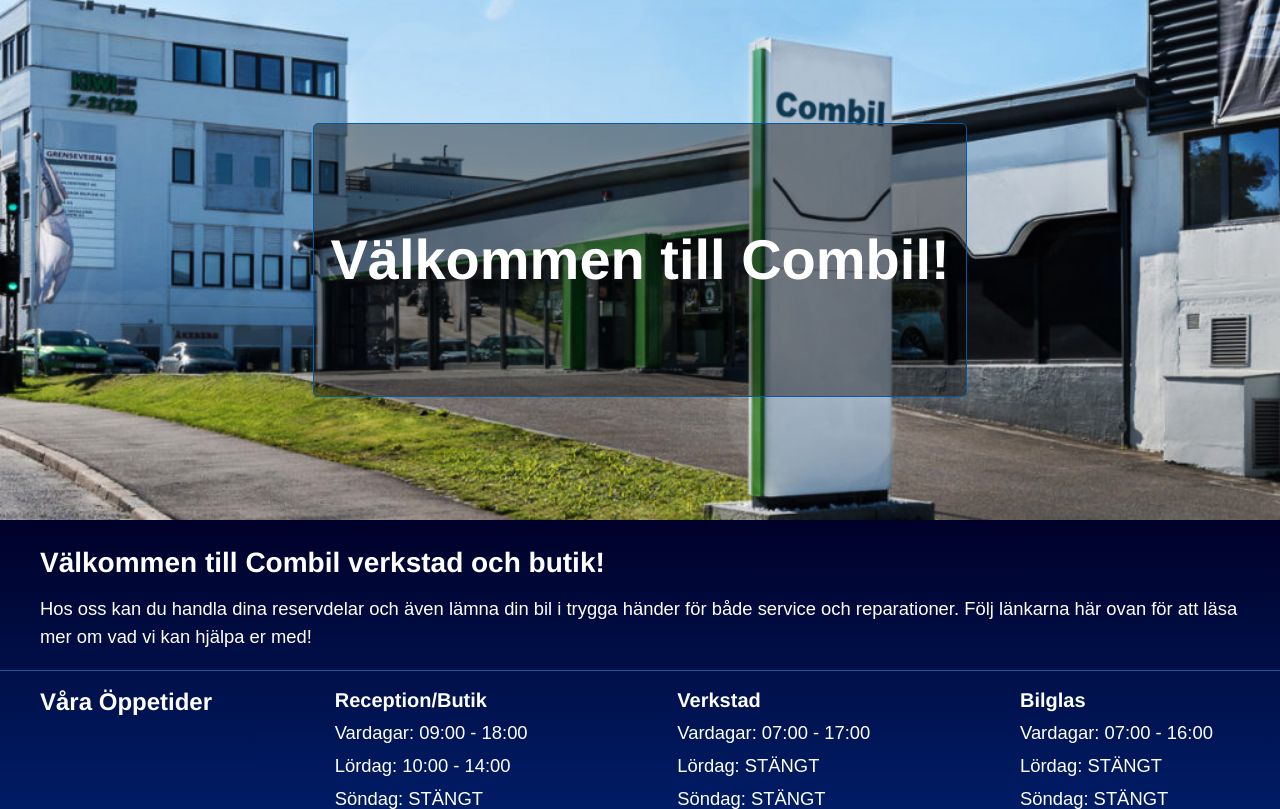
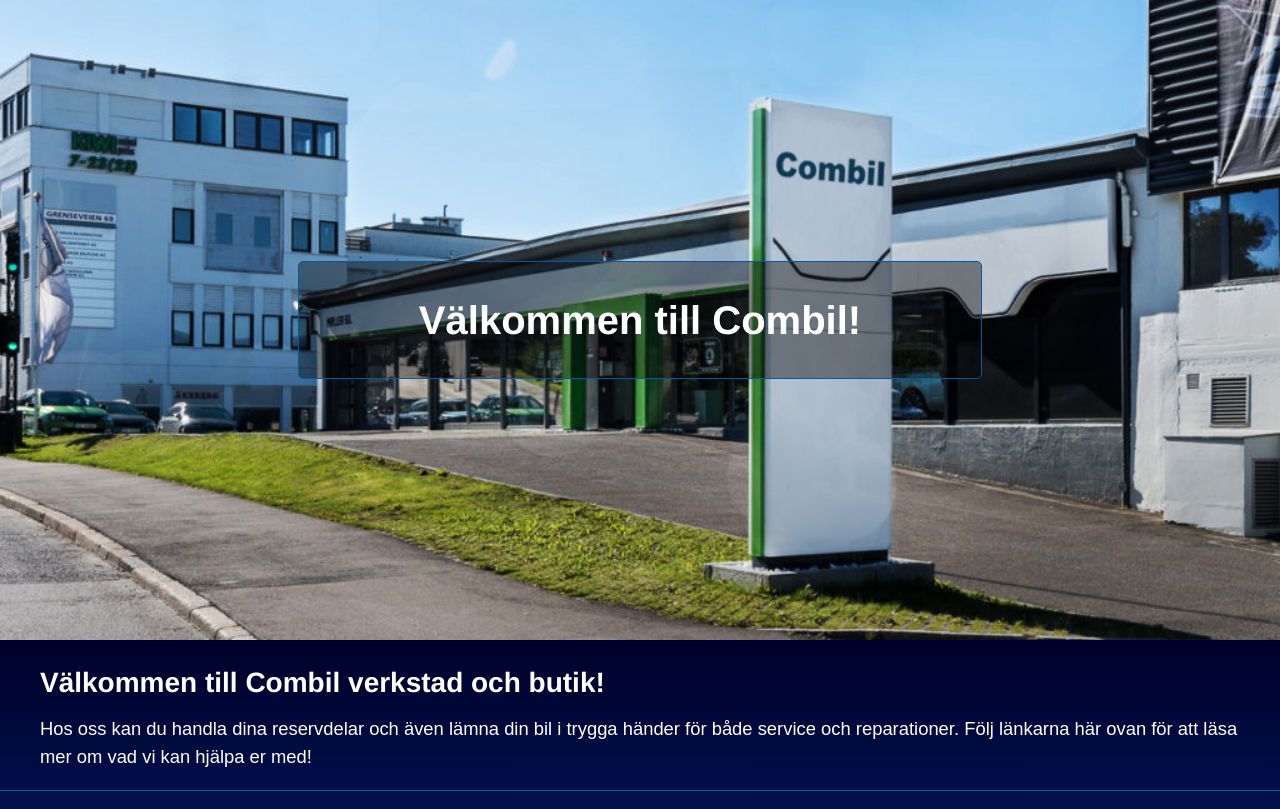
Before and after one commit to marcusMorck/combil, a PHP site: page / in a window 1280 px wide. Shown: the part 120-929 px from the top of the page. Run offline with PHP 8.4, Linux system fonts and the light colour scheme; data that the repository does not hold is empty; some libraries are stand-ins or nearby versions.

Commit message:
work on the hero

```diff
--- a/assets/css/general.css
+++ b/assets/css/general.css
@@ -391,6 +391,10 @@
 
  }
  */
+/*
+Classes with different background images. Every class represents an individual image
+for the hero section.
+*/
 .index {
   background: url("/images/Bild16Combillogo.jpg") center center no-repeat;
 }
@@ -424,30 +428,32 @@
   flex-direction: column;
   justify-content: center;
   align-items: center;
-  height: 65vh;
+  height: 80vh;
   background-size: cover;
 }
-.hero .overlay {
+.hero .hero-overlay {
   display: flex;
   justify-content: center;
   flex-direction: column;
   align-items: center;
-  padding: 2vh;
-  min-width: 40vh;
-  height: 30vh;
   border: 1px solid #0559a2;
   border-radius: 5px;
+  padding: 40px 120px;
   background-color: rgba(0, 0, 0, 0.4);
 }
-.hero .hero-text {
-  color: #fff;
-  font-size: 1vh;
-  line-height: 1.5;
+.hero .hero-overlay .hero-title {
+  font-family: "Helvetica", sans-serif;
+  font-size: 5vh;
+  line-height: 0.9;
+  text-align: center;
 }
 
-@media only screen and (min-width: 32em) {
-  .hero-title {
-    font-size: 16vh;
+@media only screen and (max-width: 800px) {
+  .hero {
+    height: 80vmin;
+  }
+  .hero .hero-overlay .hero-title {
+    font-size: 3vh;
   }
 }
 /*-------------------------------------
--- a/views/bilglas.php
+++ b/views/bilglas.php
@@ -2,7 +2,7 @@
     include "header.php";
 ?>
 <div class="hero carglas">
-    <div class="overlay">
+    <div class="hero-overlay">
         <h1 class="hero-title">Bilglas</h1>
     </div>
 </div>
--- a/views/butik.php
+++ b/views/butik.php
@@ -2,7 +2,7 @@
     include "header.php";
 ?>
 <div class="hero shop">
-    <div class="overlay">
+    <div class="hero-overlay">
         <h1 class="hero-title">Butik</h1>
     </div>
 </div>
--- a/views/dackservice.php
+++ b/views/dackservice.php
@@ -2,7 +2,7 @@
     include "header.php";
 ?>
 <div class="hero wheelservice">
-    <div class="overlay">
+    <div class="hero-overlay">
         <h1 class="hero-title">Däckservice</h1>
     </div>
 </div>
--- a/views/index.php
+++ b/views/index.php
@@ -3,8 +3,8 @@
 ?>
 
 <div class="hero index">
-    <div class="overlay">
-        <h1>Välkommen till Combil!</h1>
+    <div class="hero-overlay">
+        <h1 class="hero-title">Välkommen till Combil!</h1>
     </div>
 </div>
 <main role="main">
--- a/views/kontakt.php
+++ b/views/kontakt.php
@@ -3,7 +3,7 @@
 ?>
 
     <div class="hero contact">
-        <div class="overlay">
+        <div class="hero-overlay">
             <h1 class="hero-title">Kontakt</h1>
         </div>
 
--- a/views/nyhetsblogg.php
+++ b/views/nyhetsblogg.php
@@ -2,7 +2,7 @@
     include "header.php";
 ?>
 <div class="hero newsblog">
-    <div class="overlay">
+    <div class="hero-overlay">
         <h1 class="hero-title">Nyhetsblogg</h1>
     </div>
 </div>
--- a/views/service&reparation.php
+++ b/views/service&reparation.php
@@ -3,11 +3,10 @@
 ?>
 <div class="hero service">
 
-    <div class="overlay">
+    <div class="hero-overlay">
        <h1 class="hero-title">Service och reparation</h1>
     </div>
 </div>
-
 <main role="main">
     <section class="intro">
         <h2>Vi utför service och reparationer</h2>
```
Also changed, not shown: assets/sass/components/_hero.scss (+30 -15 lines), 1 other file.
